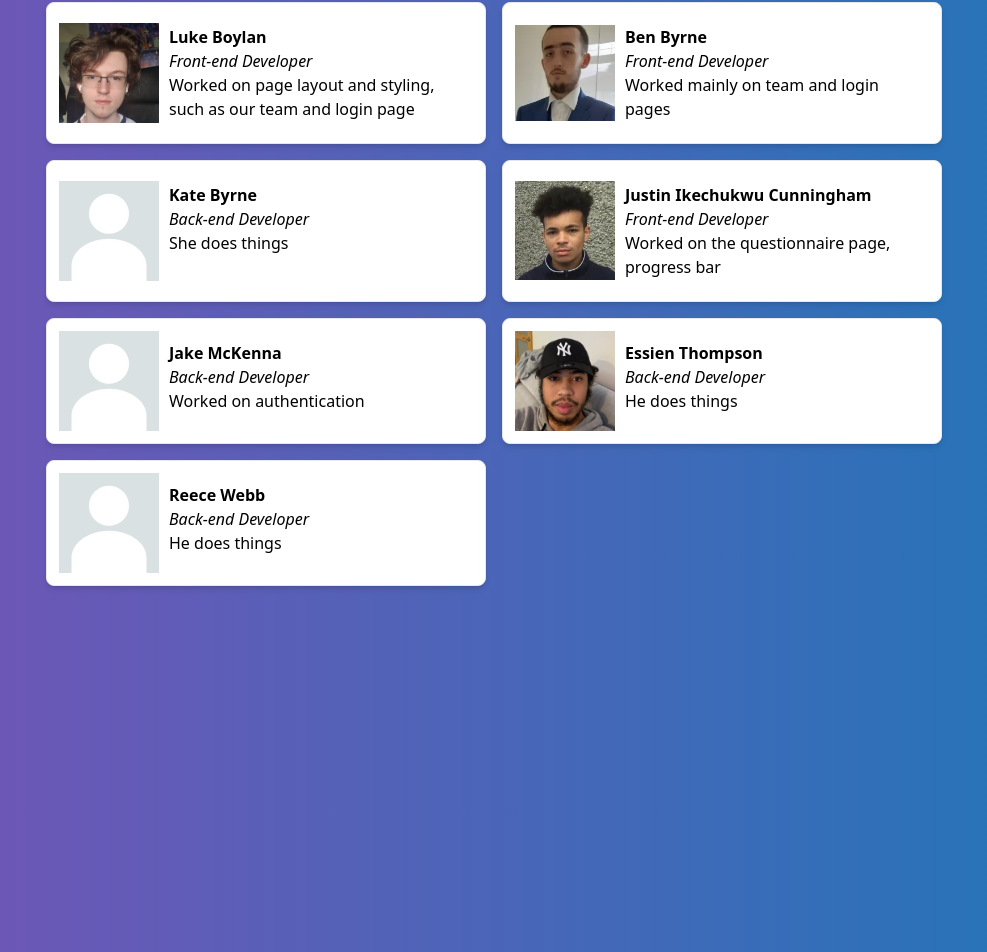
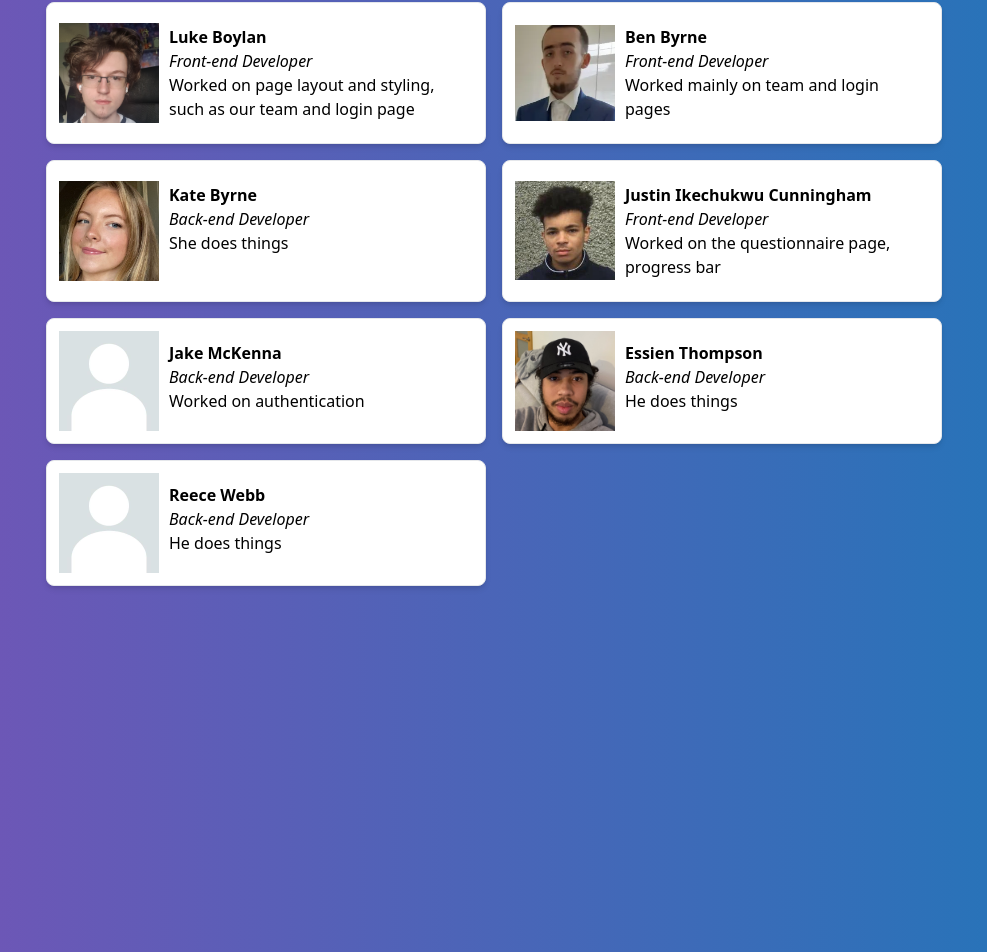
Before and after one commit to miarolfe/SwEngGroup30, a Next.js app in the folder front/life-insurance-front/: page /TheTeam in a window 1280 px wide. Shown: the part 1221-2173 px from the top of the page, without its empty margins (146-1133 px from the left). Built offline with nearby package versions, Linux system fonts and the light colour scheme.

Commit message:
Use pic on team page

```diff
--- a/front/life-insurance-front/pages/TheTeam.js
+++ b/front/life-insurance-front/pages/TheTeam.js
@@ -77,7 +77,7 @@ const TheTeam = () => {
                         <TeamMember
                             name="Kate Byrne"
                             position="Back-end Developer"
-                            imageSrc="/empty-profile.jpg"
+                            imageSrc="/Headshots/Kate.jpg"
                             bio="She does things"
                         />
 
```
